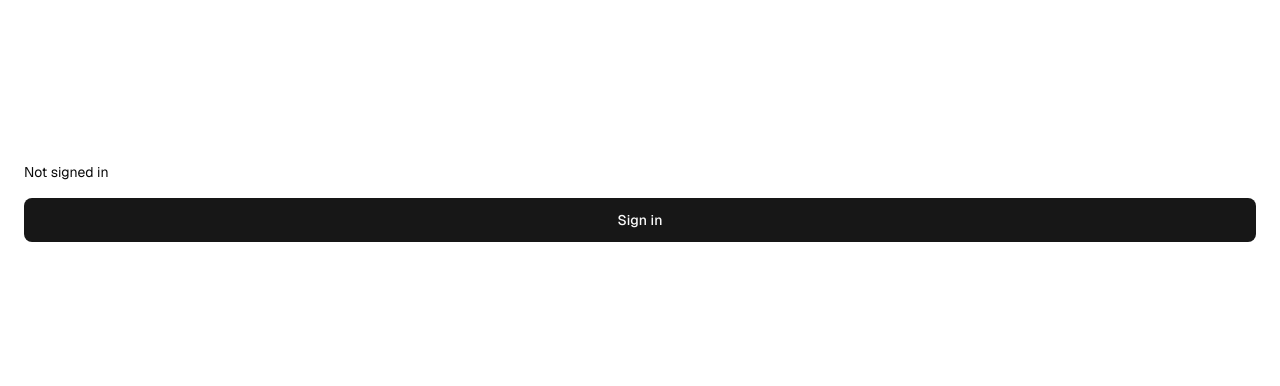
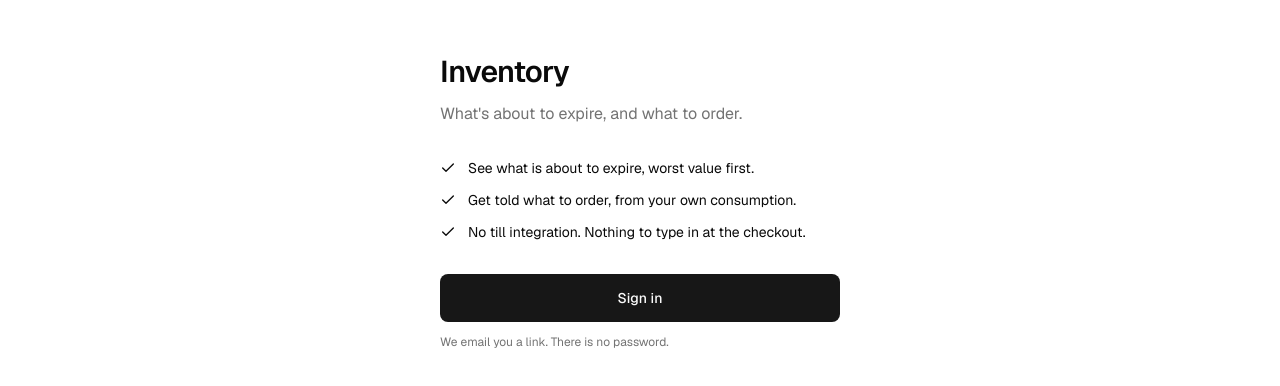
Before and after one commit to NitinSRana/Inventory, a Next.js app: page /en in a window 1280 px wide. Shown: the part 198-584 px from the top of the page. Built offline with nearby package versions, Linux system fonts and the light colour scheme; no server answers.

Commit message:
Give the signed-out page something to say

```diff
--- a/messages/en.json
+++ b/messages/en.json
@@ -82,6 +82,13 @@
     "denied": {
       "manager": "That needs a manager account. Ask an owner to change your role.",
       "owner": "That needs the owner account."
+    },
+    "signInHint": "We email you a link. There is no password.",
+    "noOrganizationTitle": "Almost there",
+    "pitch": {
+      "expiry": "See what is about to expire, worst value first.",
+      "reorder": "Get told what to order, from your own consumption.",
+      "noPos": "No till integration. Nothing to type in at the checkout."
     }
   },
   "count": {
--- a/src/app/[locale]/(app)/page.tsx
+++ b/src/app/[locale]/(app)/page.tsx
@@ -1,5 +1,6 @@
 import { getTranslations, setRequestLocale } from 'next-intl/server';
 import Link from 'next/link';
+import { Check } from 'lucide-react';
 
 import { ExpiryDashboard } from './dashboard';
 import { buttonVariants } from '@/components/ui/button';
@@ -17,23 +18,45 @@ export default async function HomePage({ params, searchParams }: PageProps<'/[lo
   setRequestLocale(locale);
 
   const t = await getTranslations('home');
+  const tApp = await getTranslations('app');
   const session = await getSessionState();
 
+  // Signed out gets no shell — there is no organization to name and nowhere to
+  // navigate — so this screen has to stand on its own rather than be two words
+  // on white.
   if (session.status === 'signedOut') {
+    const points = ['expiry', 'reorder', 'noPos'] as const;
     return (
-      <main className="flex flex-1 flex-col justify-center gap-4 p-6">
-        <p className="text-sm">{t('signedOut')}</p>
-        <Link href={`/${locale}/sign-in`} className={buttonVariants({ className: 'h-11' })}>
-          {t('signIn')}
-        </Link>
+      <main className="mx-auto flex w-full max-w-md flex-1 flex-col justify-center gap-8 p-6">
+        <div className="flex flex-col gap-3">
+          <h1 className="text-3xl font-semibold tracking-tight">{tApp('name')}</h1>
+          <p className="text-muted-foreground text-base">{tApp('description')}</p>
+        </div>
+
+        <ul className="flex flex-col gap-3">
+          {points.map((key) => (
+            <li key={key} className="flex items-start gap-3 text-sm">
+              <Check aria-hidden className="mt-0.5 size-4 shrink-0" />
+              {t(`pitch.${key}`)}
+            </li>
+          ))}
+        </ul>
+
+        <div className="flex flex-col gap-3">
+          <Link href={`/${locale}/sign-in`} className={buttonVariants({ className: 'h-12' })}>
+            {t('signIn')}
+          </Link>
+          <p className="text-muted-foreground text-xs">{t('signInHint')}</p>
+        </div>
       </main>
     );
   }
 
   if (session.status === 'noOrganization') {
     return (
-      <main className="flex flex-1 flex-col justify-center gap-4 p-6">
-        <p className="text-sm">{t('noOrganization')}</p>
+      <main className="mx-auto flex w-full max-w-md flex-1 flex-col justify-center gap-4 p-6">
+        <h1 className="text-xl font-semibold">{t('noOrganizationTitle')}</h1>
+        <p className="text-muted-foreground text-sm">{t('noOrganization')}</p>
         <p className="text-muted-foreground text-sm">{t('signedInAs', { email: session.email })}</p>
       </main>
     );
```
